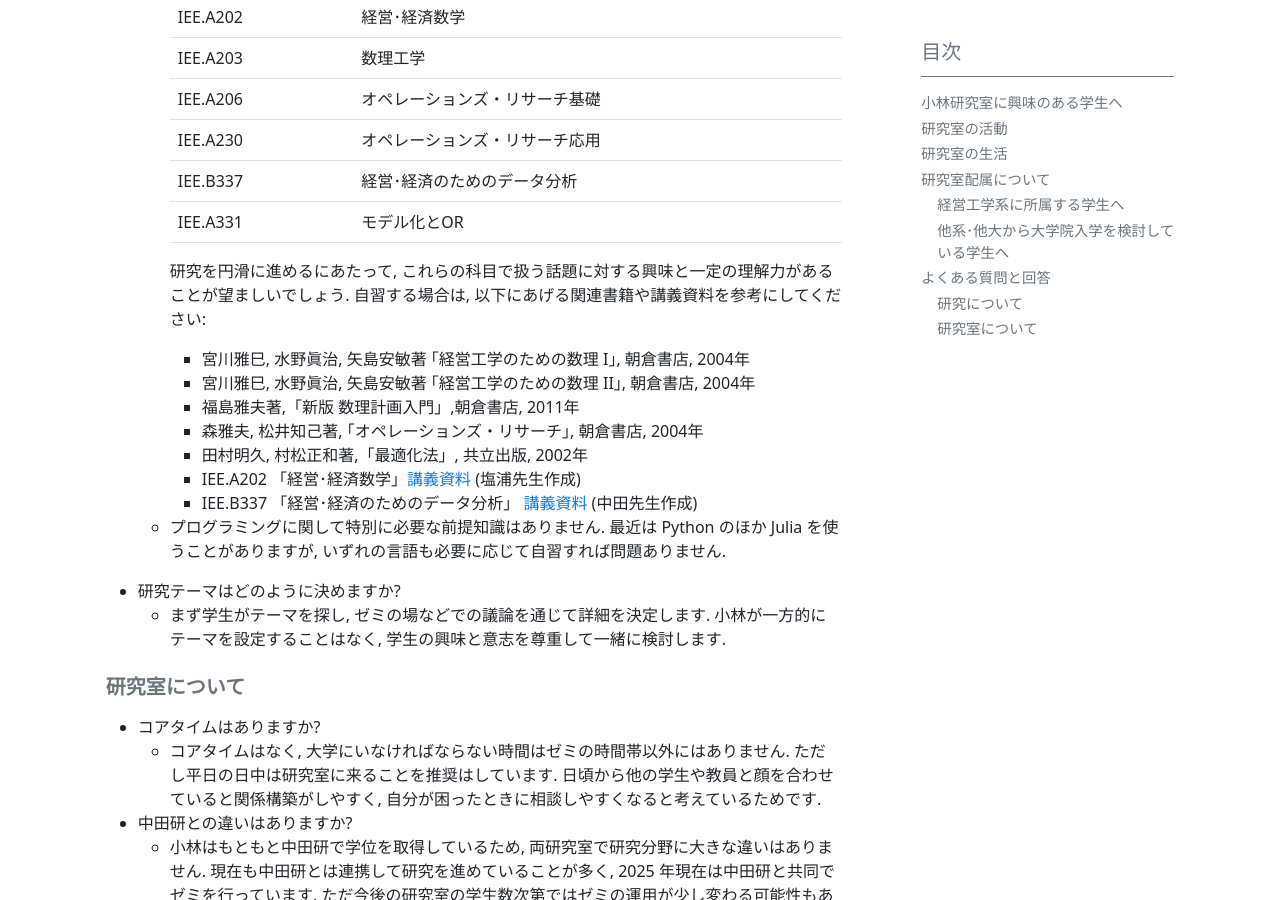
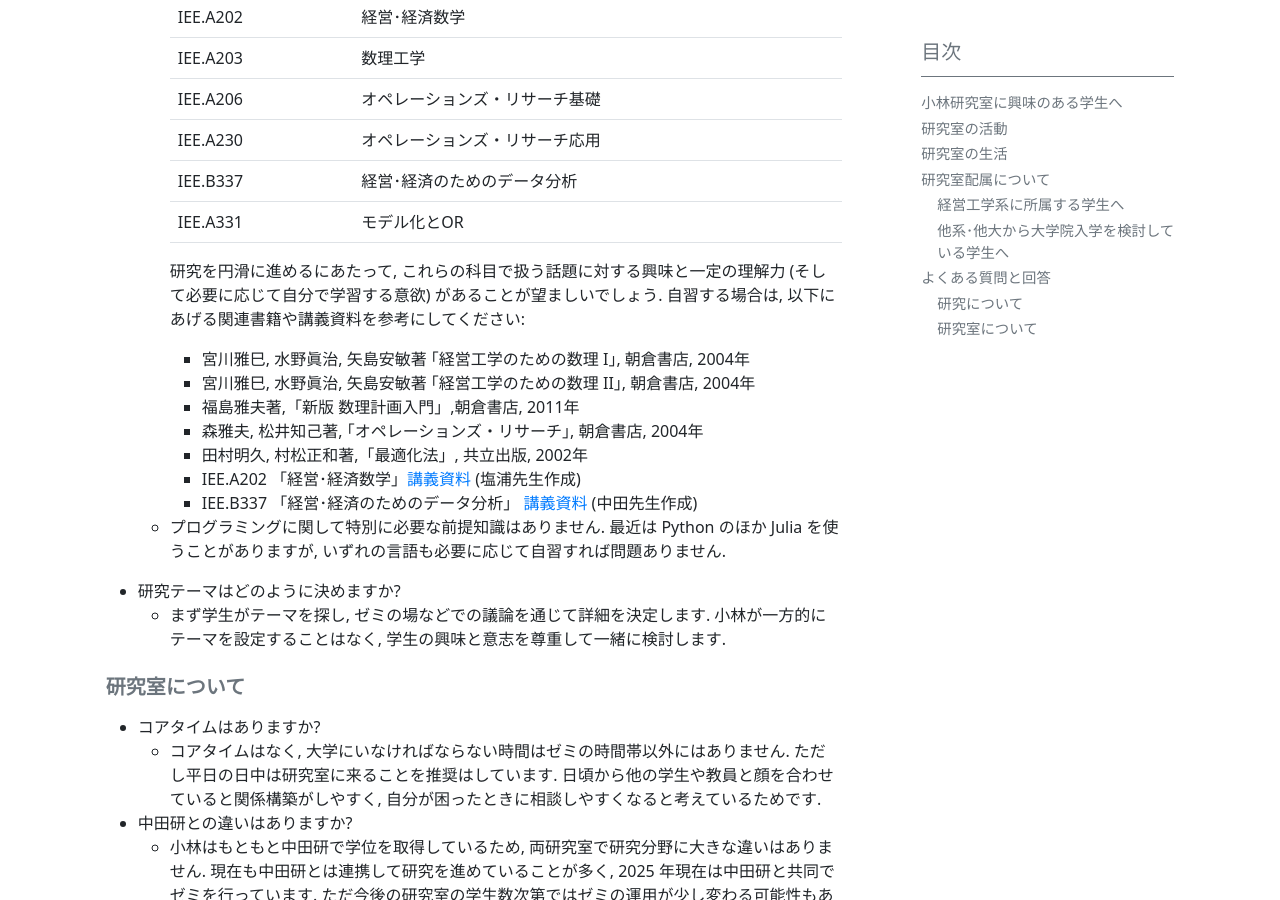
Before and after one commit to isct-koba-lab/isct-koba-lab.github.io, a Jekyll site: the page built from pages/for-students.md, in a window 1280 px wide and 900 px high, scrolled down 2009 px. Built offline with Jekyll 4.4.1, drawn with Linux system fonts in a browser that asks for light colours.

Commit message:
for students

```diff
--- a/pages/for-students.md
+++ b/pages/for-students.md
@@ -74,7 +74,7 @@ toc: true
       |IEE.B337 | 経営･経済のためのデータ分析|
       |IEE.A331 | モデル化とOR|
 
-    研究を円滑に進めるにあたって, これらの科目で扱う話題に対する興味と一定の理解力があることが望ましいでしょう. 自習する場合は, 以下にあげる関連書籍や講義資料を参考にしてください:
+    研究を円滑に進めるにあたって, これらの科目で扱う話題に対する興味と一定の理解力 (そして必要に応じて自分で学習する意欲) があることが望ましいでしょう. 自習する場合は, 以下にあげる関連書籍や講義資料を参考にしてください:
       - 宮川雅巳, 水野眞治, 矢島安敏著 ｢経営工学のための数理 I｣, 朝倉書店, 2004年
       - 宮川雅巳, 水野眞治, 矢島安敏著 ｢経営工学のための数理 II｣, 朝倉書店, 2004年
       - 福島雅夫著,「新版 数理計画入門」,朝倉書店, 2011年
```
